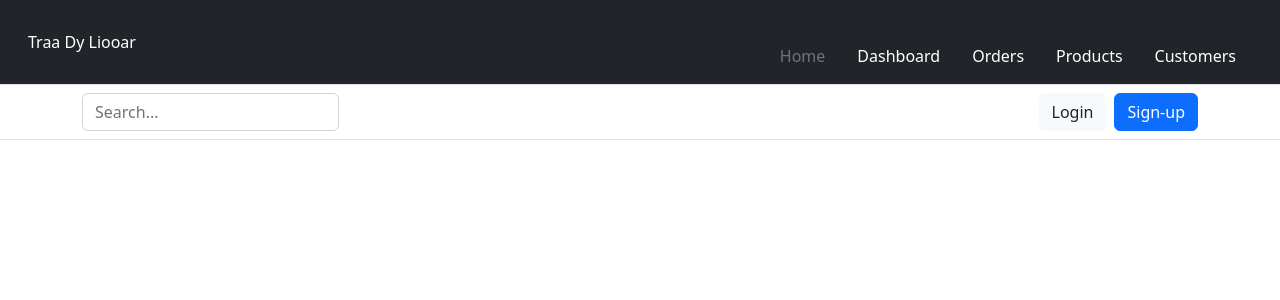
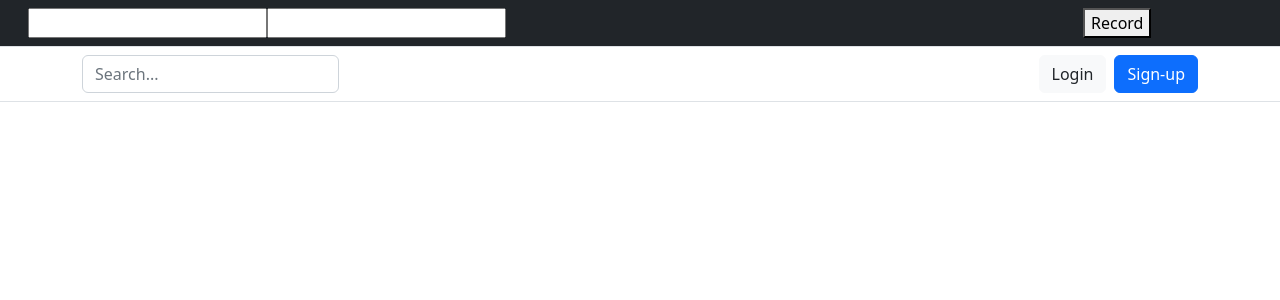
Before and after one commit to ProgramX-NPledger/Clock, an Angular app in the folder TraaDyLiooar/: page / in a window 1280 px wide. Shown: the top 300 px of the page. Built offline with nearby package versions, Linux system fonts and the light colour scheme.

Commit message:
Angular form implementation

```diff
--- a/TraaDyLiooar/src/app/app.module.ts
+++ b/TraaDyLiooar/src/app/app.module.ts
@@ -5,6 +5,7 @@ import { AppRoutingModule } from './app-routing.module';
 import { AppComponent } from './app.component';
 import { BrowserAnimationsModule } from '@angular/platform-browser/animations';
 import { HeaderComponent } from './header/header.component';
+import { FormsModule } from '@angular/forms';
 
 @NgModule({
   declarations: [
@@ -14,7 +15,8 @@ import { HeaderComponent } from './header/header.component';
   imports: [
     BrowserModule,
     AppRoutingModule,
-    BrowserAnimationsModule
+    BrowserAnimationsModule,
+    FormsModule
   ],
   providers: [],
   bootstrap: [AppComponent]
--- a/TraaDyLiooar/src/app/header/header.component.html
+++ b/TraaDyLiooar/src/app/header/header.component.html
@@ -1,12 +1,24 @@
 <header>
     <div class="px-3 py-2 text-bg-dark border-bottom">
       <div class="container-fluid">
-        <div class="d-flex flex-wrap align-items-center justify-content-center justify-content-lg-start">
-          <a href="/" class="d-flex align-items-center my-2 my-lg-0 me-lg-auto text-white text-decoration-none">
-           Traa Dy Liooar
-          </a>
+        <form #mainForm="ngForm" (ngSubmit)="recordTime()">
+            <div class="d-flex flex-wrap justify-content-center justify-content-lg-start">
+                <div class="col">
+                    <!-- timer-->
+                    <input name="timer"
+                    [(ngModel)]="model.timerValue" />
+                </div>
+                <div class="col-8">
+                    <input name="task"
+                    [(ngModel)]="model.task" />
+                </div>
+                <div class="col">
+                    <!-- buttons -->
+                    <button type="submit">Record</button>
+                </div>
 
-          <ul class="nav col-12 col-lg-auto my-2 justify-content-center my-md-0 text-small">
+            <!-- tabs: Home, Report, Settings -->
+            <!-- <ul class="nav col-12 col-lg-auto my-2 justify-content-center my-md-0 text-small">
             <li>
               <a href="#" class="nav-link text-secondary">
                 <svg class="bi d-block mx-auto mb-1" width="24" height="24"><use xlink:href="#home"></use></svg>
@@ -37,9 +49,10 @@
                 Customers
               </a>
             </li>
-          </ul>
-        </div>
-      </div>
+          </ul> -->
+            </div>
+        </form>
+    </div>
     </div>
     <div class="px-3 py-2 border-bottom mb-3">
       <div class="container d-flex flex-wrap justify-content-center">
--- a/TraaDyLiooar/src/app/header/header.component.ts
+++ b/TraaDyLiooar/src/app/header/header.component.ts
@@ -6,5 +6,19 @@ import { Component } from '@angular/core';
   styleUrls: ['./header.component.css']
 })
 export class HeaderComponent {
+  model: any={}
+
+  constructor() {
+
+  }
+
+  recordTime() {
+    console.log(this.model);
+  }
 
 }
+
+/*
+https://buddy.works/tutorials/building-a-desktop-app-with-electron-and-angular
+51 in Udemy
+*/
```
